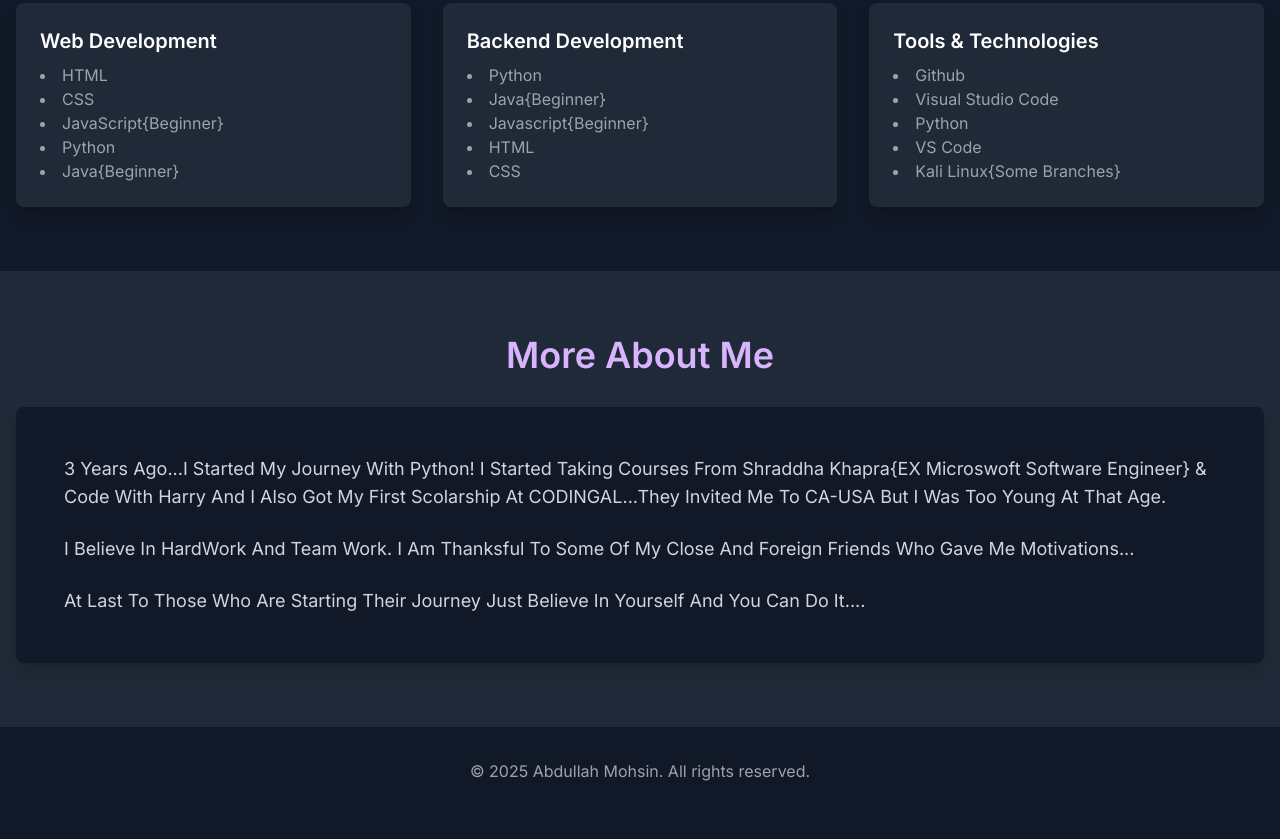
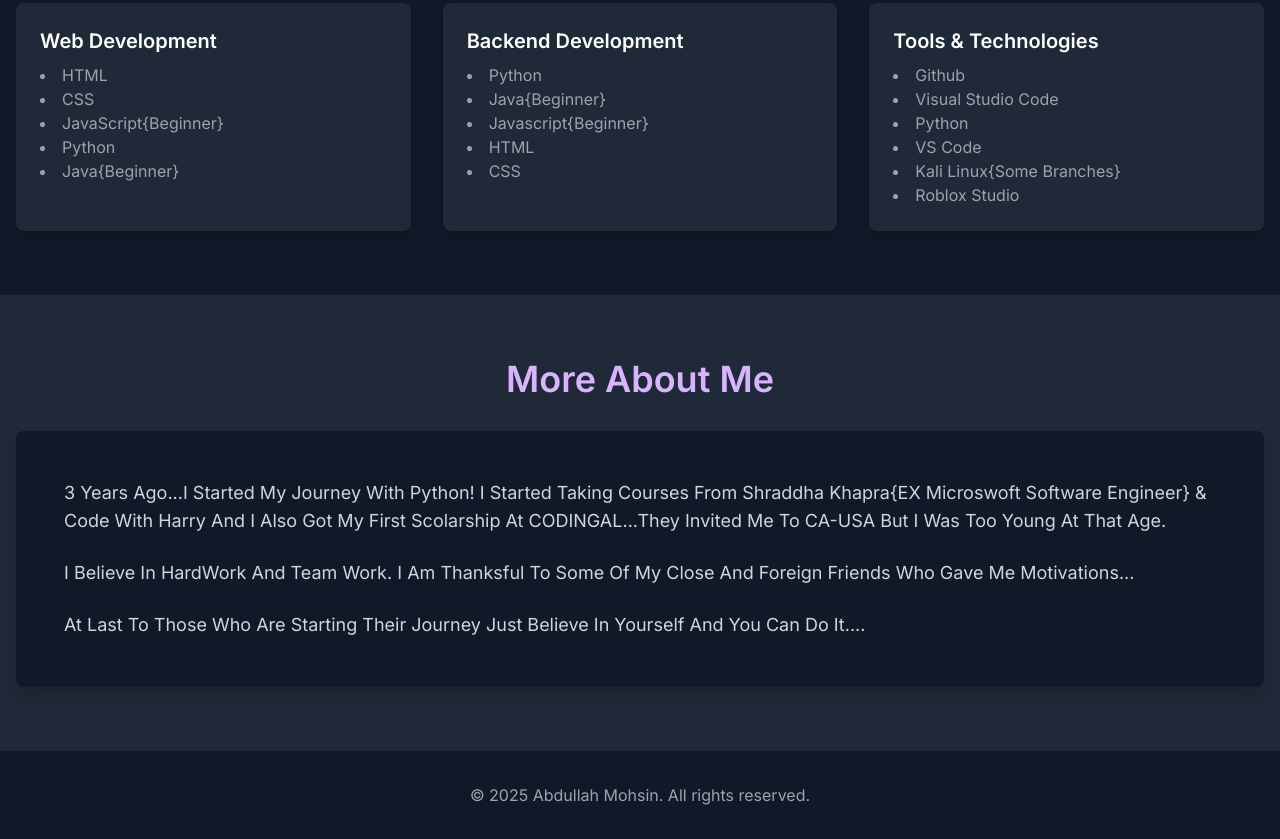
Before and after one commit to Abdidev1/Abdullah-Portfolio, a plain HTML site: page index.html in a window 1280 px wide. Shown: the part 865-1704 px from the top of the page. Before the commit the page ends 1680 px from the top, so only its background shows below. Drawn offline with nearby package versions, Linux system fonts and the light colour scheme.

Commit message:
Update index.html

```diff
--- a/index.html
+++ b/index.html
@@ -142,6 +142,7 @@
                     <li>Python</li>
                     <li>VS Code</li>
                     <li>Kali Linux{Some Branches}</li>
+                    <li>Roblox Studio</li>
                 </ul>
             </div>
         </div>
```
